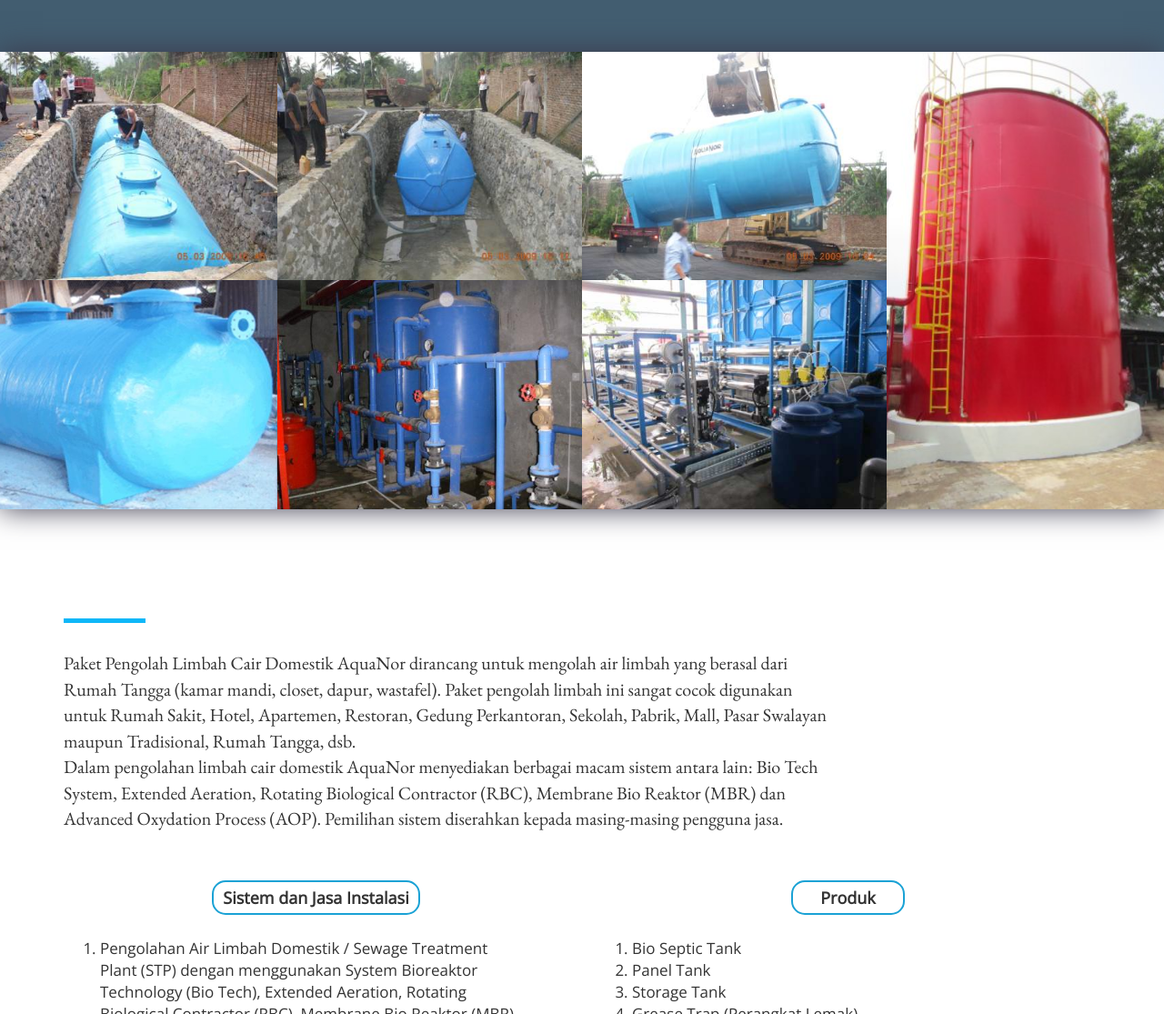
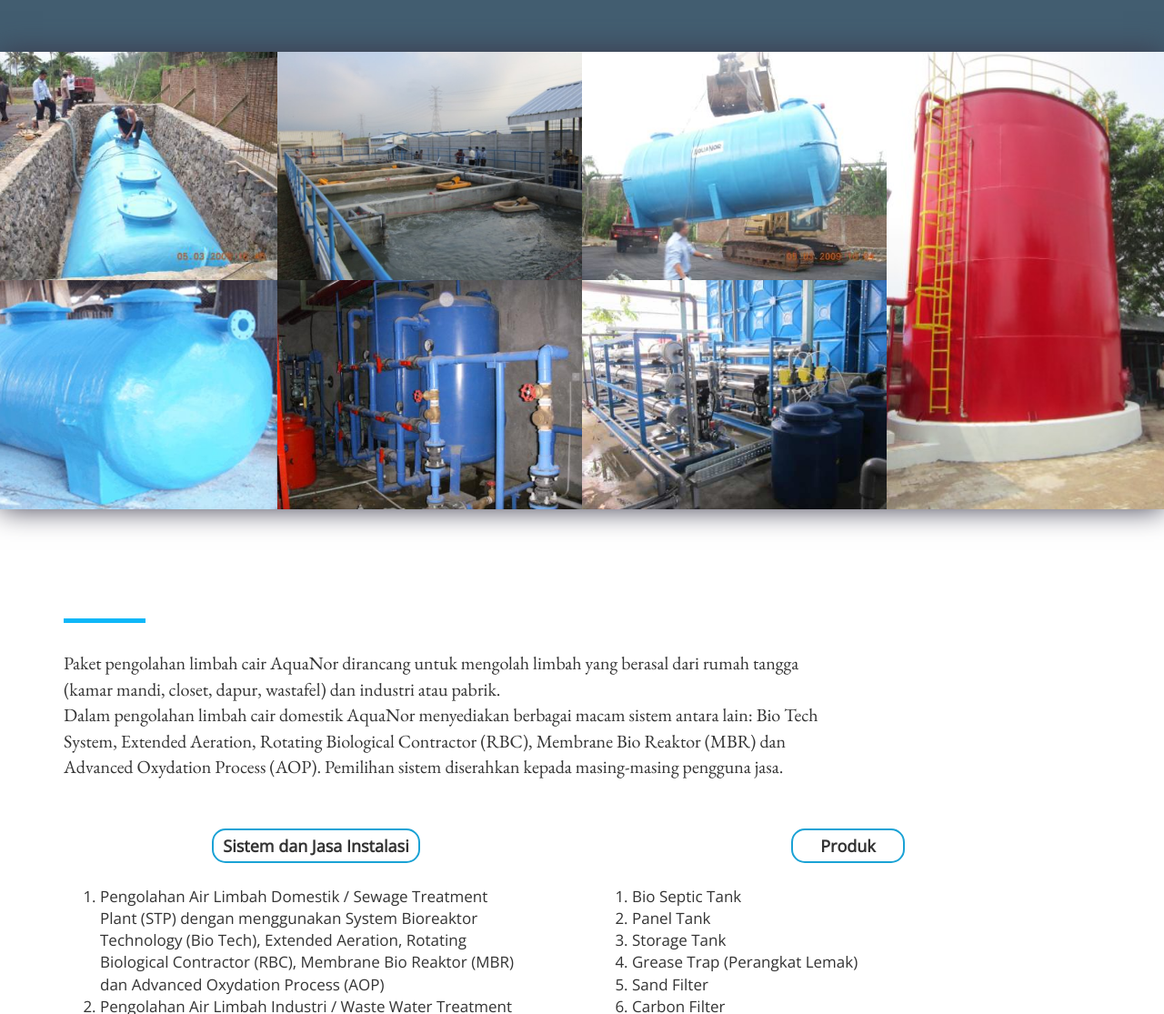
Before and after one commit to chrestellastephanie/aquanor, a plain HTML site: page index.html in a window 1280 px wide. Shown: the part 1131-2246 px from the top of the page at 91% size. Drawn offline with nearby package versions, Linux system fonts and the light colour scheme.

Commit message:
revisi 2

```diff
--- a/index.html
+++ b/index.html
@@ -119,7 +119,7 @@
 					</div>
 					<div class="col-sm-4 no-padding">
 						<a href="" data-toggle="modal" data-target="#pic-2">
-							<img src="images/image009.jpg">
+							<img src="images/IMG_0636.jpg">
 						</a>
 					</div>
 					<div class="col-sm-4 no-padding">
@@ -157,7 +157,7 @@
 				<div class="blue-accent"></div>
 				<div class="row">
 					<div class="col-sm-9">
-						Paket Pengolah Limbah Cair Domestik AquaNor dirancang untuk mengolah air limbah yang berasal dari Rumah Tangga (kamar mandi, closet, dapur, wastafel). Paket pengolah limbah ini sangat cocok digunakan untuk Rumah Sakit, Hotel, Apartemen, Restoran, Gedung Perkantoran, Sekolah, Pabrik, Mall, Pasar Swalayan maupun Tradisional, Rumah Tangga, dsb.
+						Paket pengolahan limbah cair AquaNor dirancang untuk mengolah limbah yang berasal dari rumah tangga (kamar mandi, closet, dapur, wastafel) dan industri atau pabrik.
 						<br>
 						Dalam pengolahan limbah cair domestik AquaNor menyediakan berbagai macam sistem antara lain: Bio Tech System, Extended Aeration, Rotating Biological Contractor (RBC), Membrane Bio Reaktor (MBR) dan Advanced Oxydation Process (AOP). Pemilihan sistem diserahkan kepada masing-masing pengguna jasa.
 					</div>
@@ -371,7 +371,7 @@
 			<button type="button" class="close" data-dismiss="modal"><span aria-hidden="true">&times;</span><span class="sr-only">Close</span></button>
 		</div>
 		<div class="modal-body">
-        <img src="images/image009.jpg">
+        <img src="images/IMG_0636.jpg">
       </div>
     </div>
   </div>
```
Also changed, not shown: images/IMG_0636.JPG (added), 1 other file.
